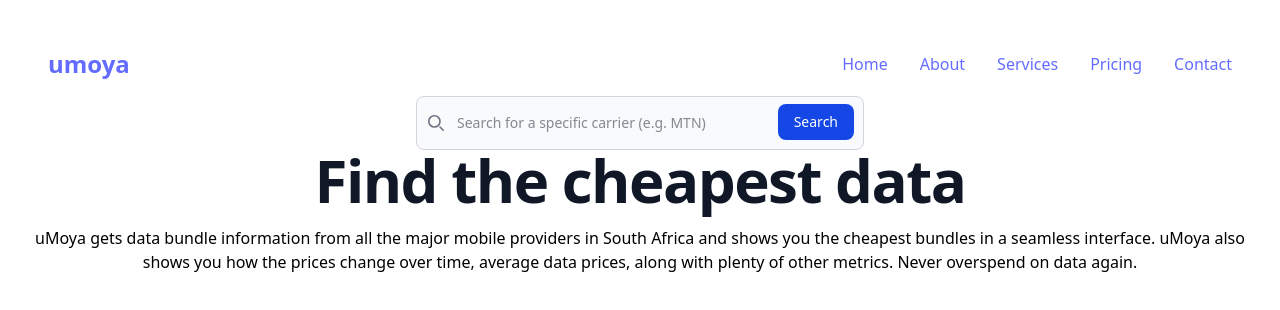
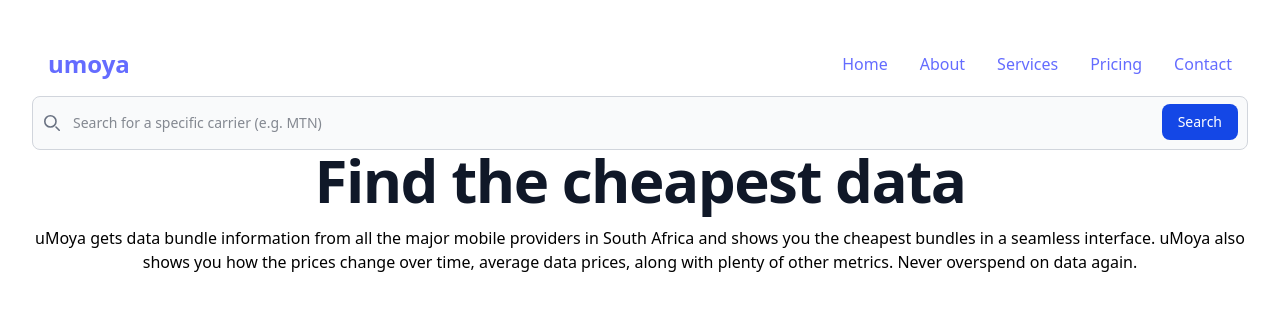
Before and after one commit to olwethu-sigwela/umoya, a React (Vite) app: page / in a window 1280 px wide. Shown: the top 310 px of the page. Built offline with nearby package versions, Linux system fonts and the light colour scheme.

Commit message:
Made some small changes to Navbar. Must get the hamburger to work.

```diff
--- a/src/App.jsx
+++ b/src/App.jsx
@@ -64,7 +64,7 @@
 function SearchDataList(){
   return (
     <>
-      <form class="max-w-md mx-auto">
+      <form class="max-w-screen mx-auto">
         <label for="default-search" class="mb-2 text-sm font-medium text-gray-900 sr-only dark:text-white">Search</label>
         <div class="relative">
             <div class="absolute inset-y-0 start-0 flex items-center ps-3 pointer-events-none">
@@ -104,13 +104,24 @@
   )
 }
 
-function SubHeading(props){
+function Heading(props){
   return (
     <>
       <h2 className="mb-4 text-4xl font-extrabold leading-none tracking-tight text-gray-900 md:text-5xl lg:text-6xl dark:text-white">{props.text}</h2>
     </>
   )
 }
+
+
+function SubHeading(props){
+  return (
+    <>
+      <h2 className="mb-4 text-4xl font-bold leading-none tracking-tight text-gray-900 md:text-5xl lg:text-6xl dark:text-white">{props.text}</h2>
+    </>
+  )
+}
+
+
 
 function Paragraph(props){
   return (
@@ -124,7 +135,7 @@
   return (
     <>
       <div>
-        <SubHeading text={props.subHeadingText}/>
+        <Heading text={props.subHeadingText}/>
         <Paragraph text={props.paragraphText}/>
       </div>
     </>
```
